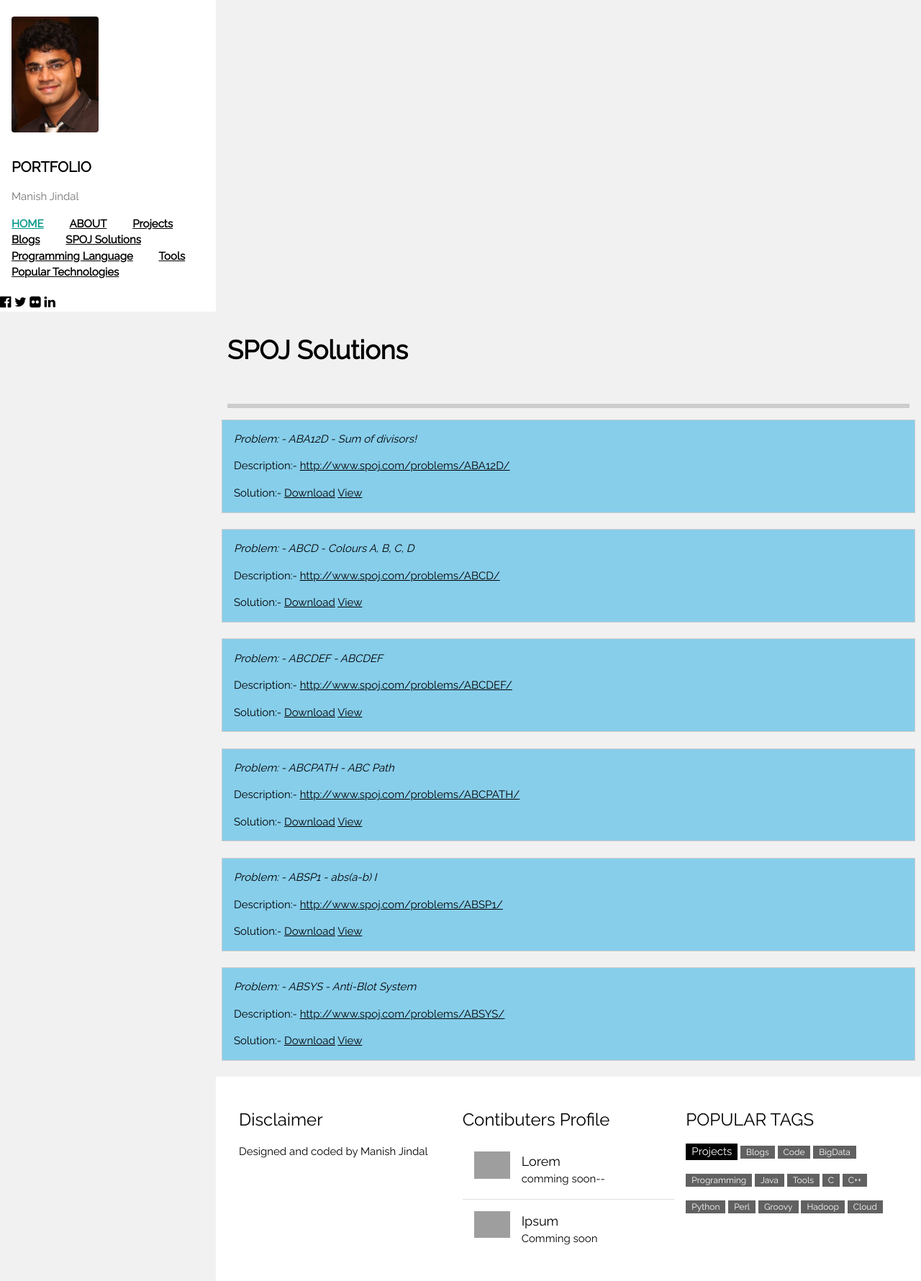
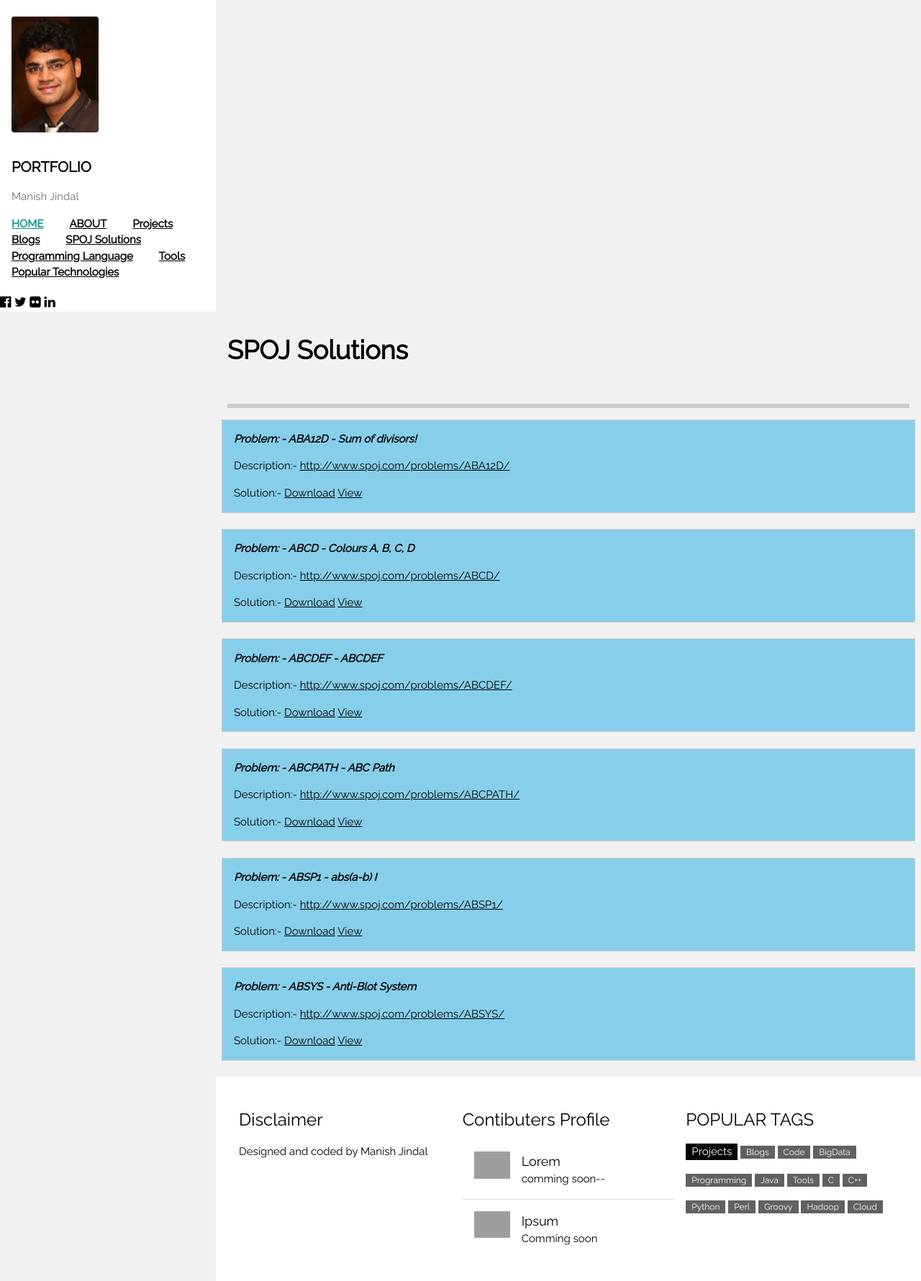
Before and after one commit to manishjindal/manishjindal.github.io, a Jekyll site: the page built from SPOJ Solutions/index.html, in a window 1280 px wide. Shown: the whole page at 72% size. Built offline with Jekyll 4.4.1, drawn with Linux system fonts in a browser that asks for light colours; nearby versions of some CDN libraries; grey boxes are pictures that could not be loaded.

```diff
--- a/SPOJ Solutions/index.html
+++ b/SPOJ Solutions/index.html
@@ -8,7 +8,7 @@
   <div class="w3-row-padding w3-hover-shadow">
     {% for data in site.data.spoj-solution %}
     		<div class="w3-container w3-border w3-light-blue">
-  				<p><i>Problem: - {{data.problem}}</i></p>
+  				<p><b><i>Problem: - {{data.problem}}</i></b></p>
  				 <p>Description:- <a href="{{data.description}}">{{data.description}}</a></p>
  				 <p>Solution:- <a href="{{site.baseurl}}/SPOJ%20Solutions/solutions/{{data.download}}" download>Download</a>
  				<!-- <p><iframe src="{{site.baseurl}}/SPOJ%20Solutions/solutions/{{data.download}}" frameborder="0" height="400" width="95%"></iframe></p> -->
```
